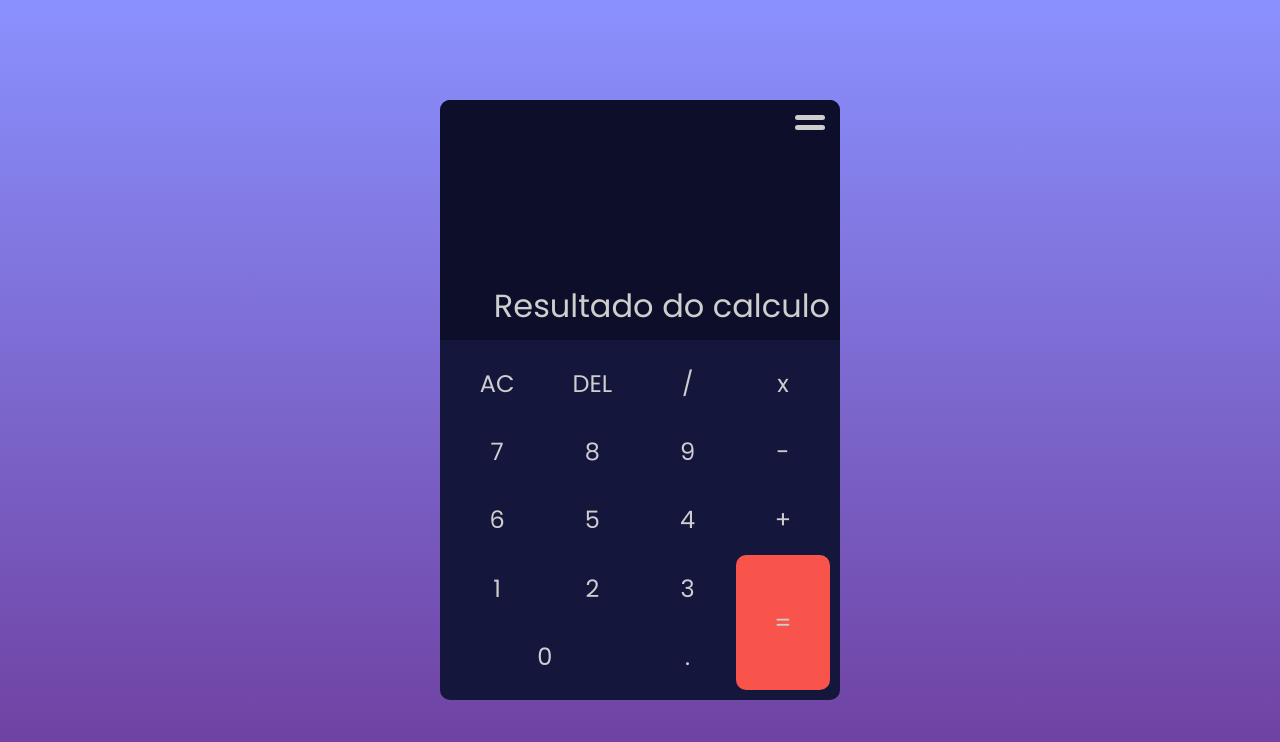
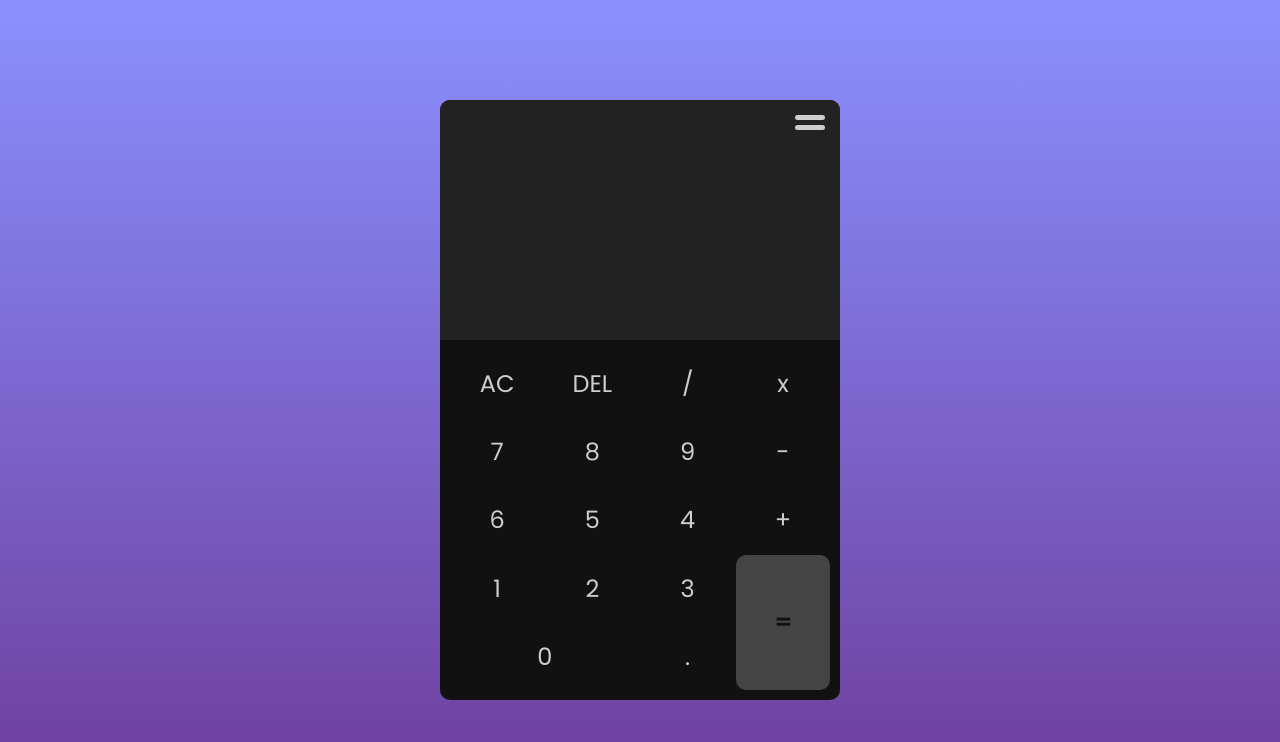
Before and after one commit to kervines/math-calculator, a plain HTML site: page index.html in a window 1280 px wide. Both pictures are taken after a click on the button "AC". Drawn offline with Linux system fonts and the light colour scheme.

Commit message:
adicionada logica em js e css color mode

```diff
--- a/css/style.css
+++ b/css/style.css
@@ -1,19 +1,37 @@
 :root {
   /* colors */
-  --primary-color: #14163c;
+  /* --primary-color: #14163c;
   --second-color: #0c0e2a;
   --thrid-color: #f8544b;
   --text-color: #cecece;
 
   --hover-color-one: #0c0e2a;
-  --hover-color-two: #cc413a;
+  --hover-color-two: #cc413a; */
+
+  /* dark color*/
+  --primary-color: #111;
+  --second-color: #222;
+  --thrid-color: #444;
+  --text-color: #cecece;
+
+  --hover-color-one: #222;
+  --hover-color-two: #777777;
+
+  /* light color */
+  /* --primary-color: #ddd;
+  --second-color: #ccc;
+  --thrid-color: #222;
+  --text-color: #333;
+
+  --hover-color-one: #ccc;
+  --hover-color-two: #3c3b3b; */
 }
 
 * {
   margin: 0;
   padding: 0;
   box-sizing: border-box;
-  color: #cecece;
+  color: var(--text-color);
   font-family: 'Poppins', sans-serif;
 }
 
@@ -45,7 +63,7 @@ button {
 
 .containerResult {
   height: 40%;
-  font-size: 2rem;
+  font-size: 3rem;
   text-align: end;
   padding: 10px 5px;
   position: relative;
@@ -110,6 +128,8 @@ button {
 }
 
 #equal {
+  font-weight: bold;
+  color: var(--primary-color);
   background-color: var(--thrid-color);
   grid-column: 4;
   grid-row: 4 / span 2;
--- a/index.html
+++ b/index.html
@@ -20,7 +20,7 @@
 
     <div class="containerCalculator">
       <div class="containerResult">
-        <p class="result">Resultado do calculo</p>
+        <p class="result"></p>
       </div>
       <div class="keyboardCalculator">
         <button class="btn" id="cln">AC</button>
--- a/js/script.js
+++ b/js/script.js
@@ -0,0 +1,17 @@
+const result = document.querySelector('.result');
+const buttons = document.querySelectorAll('.btn');
+// const clear = document.querySelector('.cln');
+
+buttons.forEach((e) => {
+  e.addEventListener('click', () => {
+    result.innerHTML += e.innerHTML;
+
+    if (e.innerHTML === 'AC') {
+      clearAll();
+    }
+  });
+});
+
+const clearAll = () => {
+  result.innerHTML = '';
+};
```
